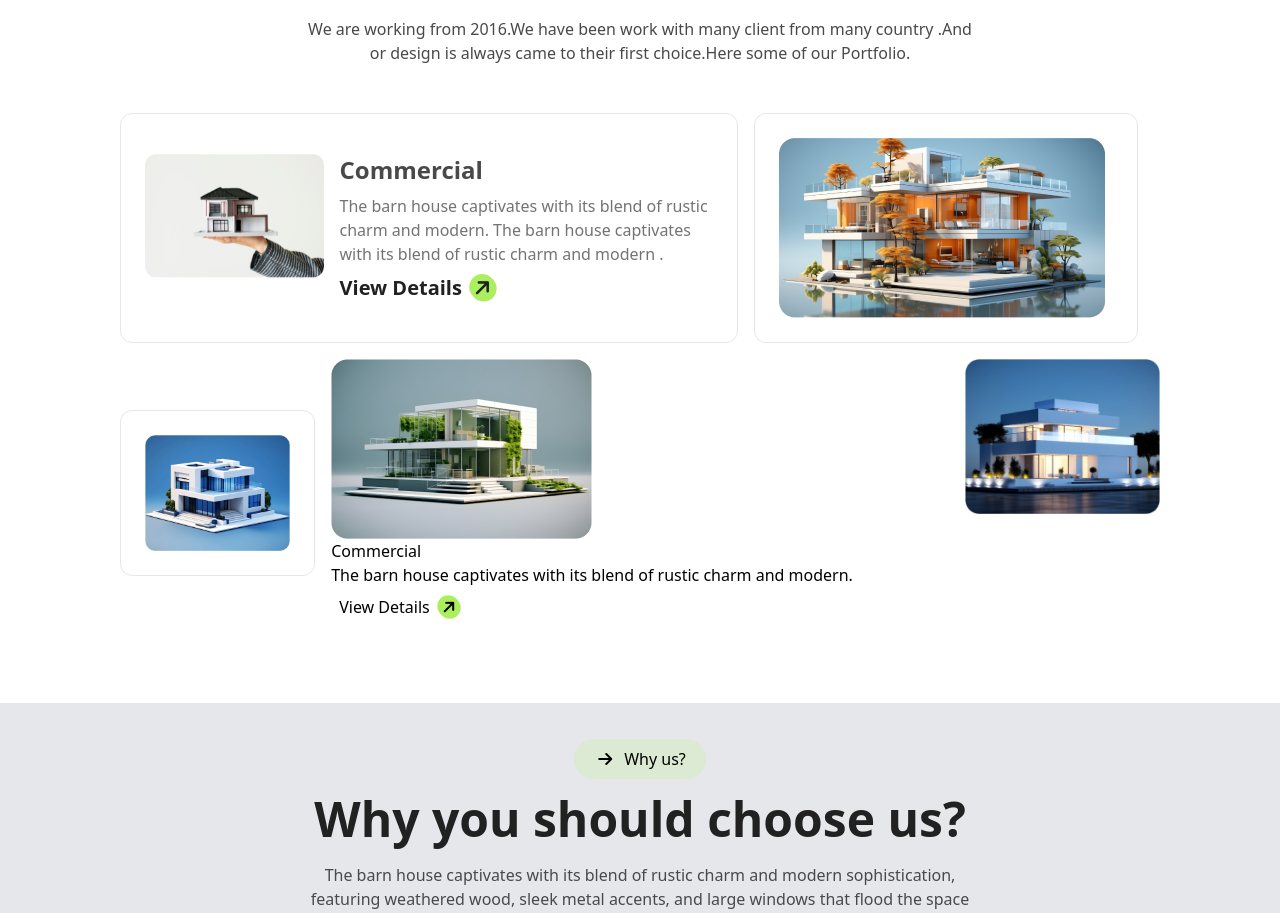
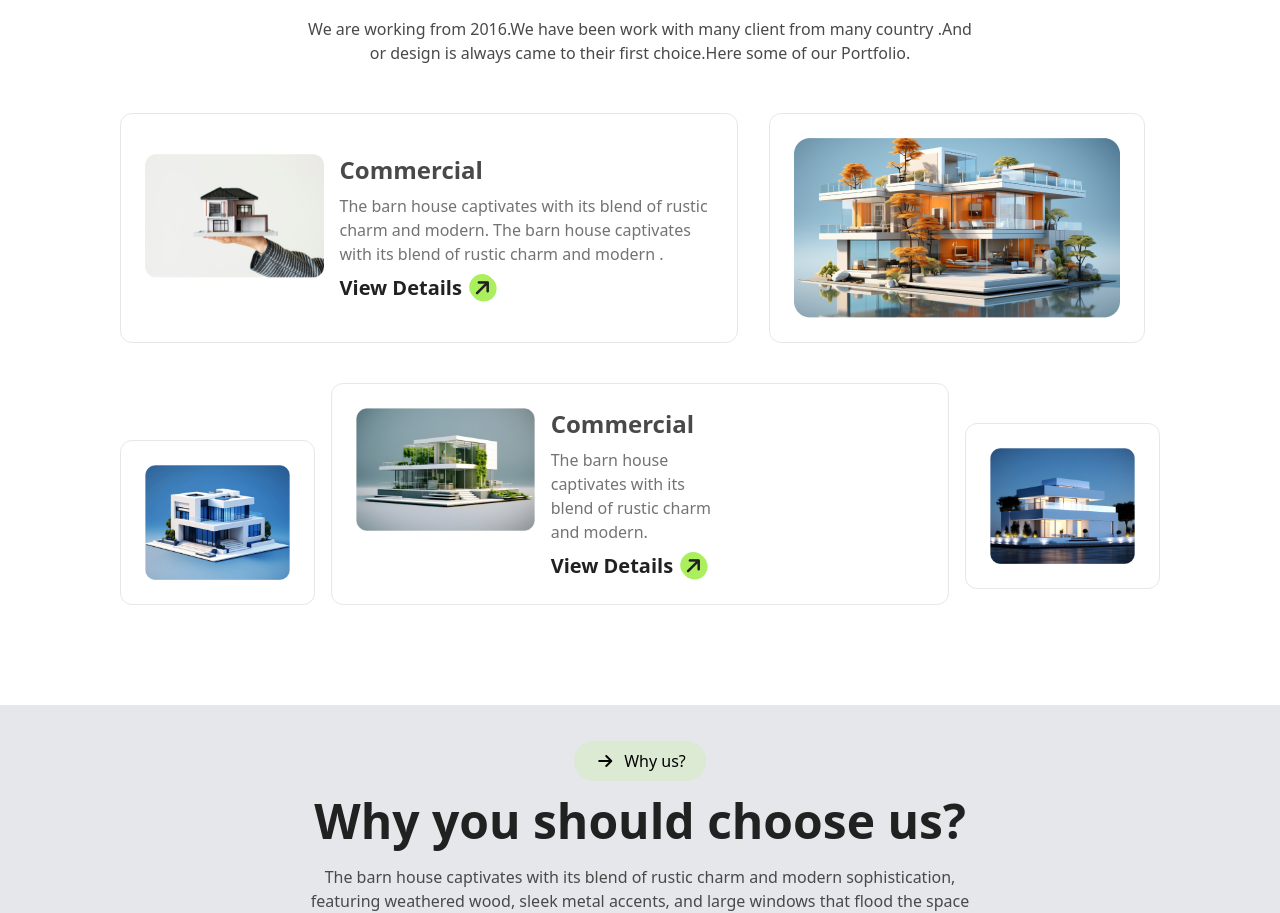
Before and after one commit to mdahsan-h/rintereo, a plain HTML site: page index.html in a window 1280 px wide. Shown: the part 2035-2948 px from the top of the page. Drawn offline with nearby package versions, Linux system fonts and the light colour scheme; files whose address does not match are found by name.

Commit message:
abour us secton re-write

```diff
--- a/index.html
+++ b/index.html
@@ -76,15 +76,15 @@
                 <div class="flex bg-white gap-4 items-center rounded-xl p-4 my-2">
                     <div><img src="./assets/commercial.png" alt=""></div>
                     <div>
-                        <h4 class="text-xl text-[#737373] font-extrabold">Commercial</h4>
-                        <p class="font-medium text[#737373]">The barn house captivates with its blend of rustic charm and modern.</p>
+                        <h4 class="text-xl text-[#737373] font-extrabold text-left">Commercial</h4>
+                        <p class="font-medium text[#737373] text-left">The barn house captivates with its blend of rustic charm and modern.</p>
                     </div>
                 </div>
                 <div class="flex bg-white gap-4 items-center rounded-xl p-4 my-2">
                     <div><img src="./assets/residential.png" alt=""></div>
                     <div>
-                        <h4 class="text-xl text-[#737373] font-extrabold">Residential</h4>
-                        <p class="font-medium text[#737373]">The barn house captivates with its blend of rustic charm and modern.</p>
+                        <h4 class="text-xl text-[#737373] font-extrabold text-left">Residential</h4>
+                        <p class="font-medium text[#737373] text-left">The barn house captivates with its blend of rustic charm and modern.</p>
                     </div>
 
                 </div>
@@ -148,9 +148,9 @@
 
             <div class="lg:grid grid-cols-5 gap-4 p-10">
             <!-- 1st grid -->
-            <div class="col-span-3  border my-auto rounded-xl p-6 py-10">
+            <div class="col-span-3 mb-6  border mx-auto rounded-xl p-6 py-10 lg:">
                 <div class="lg:grid grid-cols-3 gap-4 ">
-                    <div class="col-span-1">
+                    <div class="col-span-1 ">
                         <img class="rounded-lg" src="./assets/img1.png" alt=""></div>
                     <div class="text-left col-span-2">
                         <h3 class="font-bold text-2xl text-[#494949]">Commercial</h3>
@@ -162,22 +162,24 @@
                 </div>
 
         </div>
-        <div class=" border rounded-xl p-6 my-auto lg:max-w-96 col-span-2"><img class="rounded-lg" src="./assets/img2.png" alt=""></div>
+        <div class=" border rounded-xl p-6 mx-auto mb-6 lg:col-span-2"><img class="rounded-lg" src="./assets/img2.png" alt=""></div>
 
-        <div class="border my-auto rounded-xl p-6 col-span-1">
+        <div class=" m-auto mb-6 border rounded-xl p-6 col-span-1">
             <img src="./assets/img3.png" alt=""></div>
 
         <!-- 2nd grid -->
-         <div class="lg:col-span-3">
-            <div><img src="./assets/img4.png" alt=""></div>
-            <div  class="text-left">
-                <h3>Commercial</h3>
-                <p>The barn house captivates with its blend of rustic charm and modern. </p>
-                <button class="bg-white 400  rounded-3xl p-2">View Details<i class="fa-solid fa-arrow-right rounded-full bg-[#ABEF5F] -rotate-45 ml-2 p-1"></i></button>
+         <div class=" m-auto mb-6 border rounded-xl p-6 lg:grid grid-cols-3 col-span-3 gap-4">
+            <div>
+                <img src="./assets/img4.png" alt=""></div>
+            <div  class="text-left lg:col-span-1">
+                <h3 class="font-bold text-2xl text-[#494949]">Commercial</h3>
+                <p class="text-[#737373] font-medium my-2 ">The barn house captivates with its blend of rustic charm and modern. </p>
+                <button class="bg-white 400 text-[#212121]
+                font-bold text-xl rounded-3xl  " >View Details<i class="fa-solid fa-arrow-right rounded-full bg-[#ABEF5F] -rotate-45 ml-2 p-1"></i></button>
             </div>
          </div>
 
-         <div><img src="./assets/img5.png" alt=""></div>
+         <div class="m-auto border rounded-xl p-6"><img src="./assets/img5.png" alt=""></div>
         </div>
 
          </div>
```
